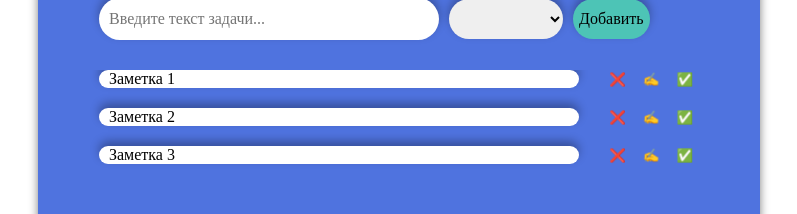
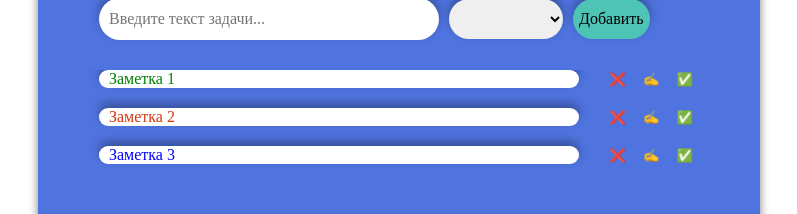
Before and after one commit to Sa1ivan/Todo_Angular, an Angular app: page / in a window 1280 px wide. Shown: the part 183-397 px from the top of the page, without its empty margins (241-1038 px from the left). Built offline with nearby package versions, Linux system fonts and the light colour scheme.

Commit message:
add to delete record

```diff
--- a/src/app/components/record/record.component.html
+++ b/src/app/components/record/record.component.html
@@ -1,7 +1,7 @@
 <div class="record" *ngFor="let record of this.todoService.records; let i=index;">
     <div class="record__text {{record.status}}">{{record.value}}</div>
     <div class="record__btns">
-        <button class="record__delete btn">	&#10060;</button>
+        <button class="record__delete btn"(click)="this.todoService.deleteService(record.value)">	&#10060;</button>
         <button class="record__edit btn">&#9997;</button>
         <button class="record__close btn">&#9989;</button>
     </div>
--- a/src/app/components/record/record.component.scss
+++ b/src/app/components/record/record.component.scss
@@ -5,8 +5,16 @@
     justify-content: space-between;
 }
 
+.Обычная{
+    color: green;
+}
 
-
+.Важная{
+    color: rgb(211, 55, 20);
+}
+.Выполненная{
+    color: blue;
+}
 .record__text{
     width: 480px;
     background-color: white;
--- a/src/app/services/create-todo.service.ts
+++ b/src/app/services/create-todo.service.ts
@@ -23,8 +23,9 @@ export class CreateTodoService {
   constructor() { }
   public addService(newValue: string, newStatus: string): void{
     this.records.push({value: newValue, status: newStatus});
-
   }
-  @Input()
-  inputValue = ''
+  public deleteService(value: string)
+  {
+    this.records = this.records.filter(record => record.value !== value)
+  }
 }
```
Also changed, not shown: src/app/components/add/add.component.scss (line endings or trailing spaces).
